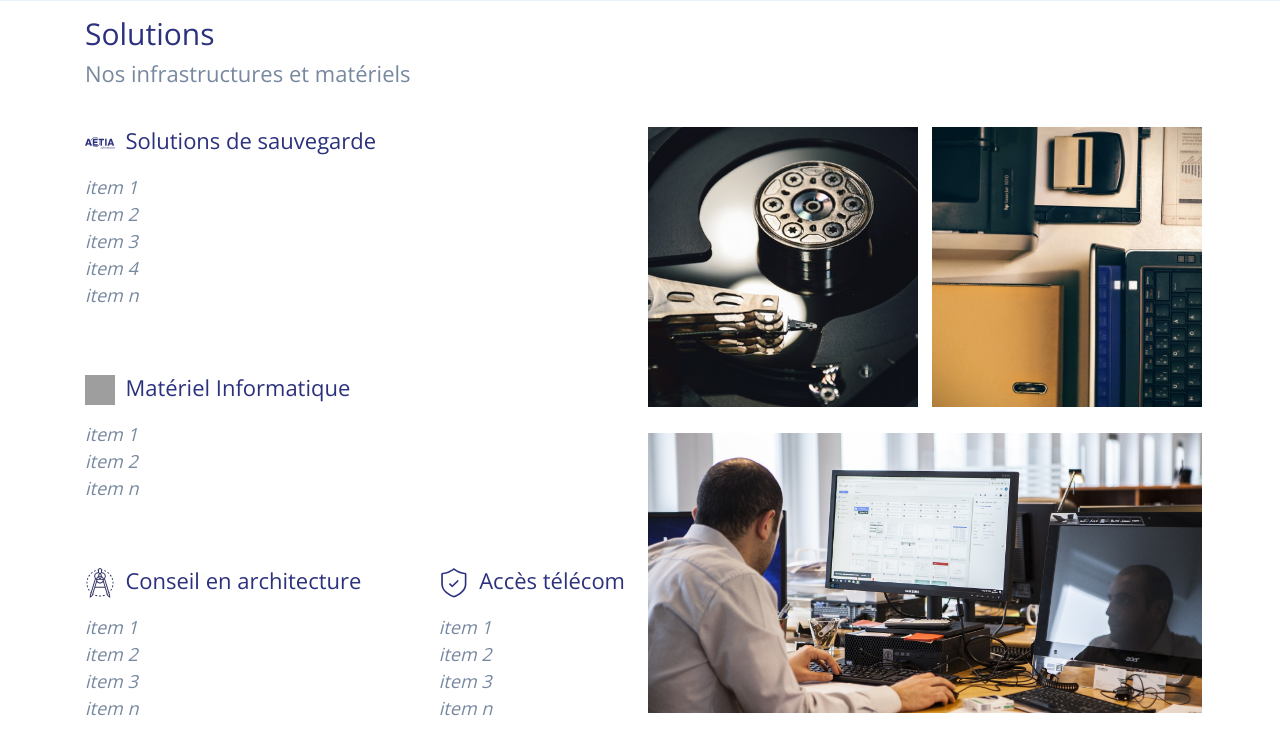
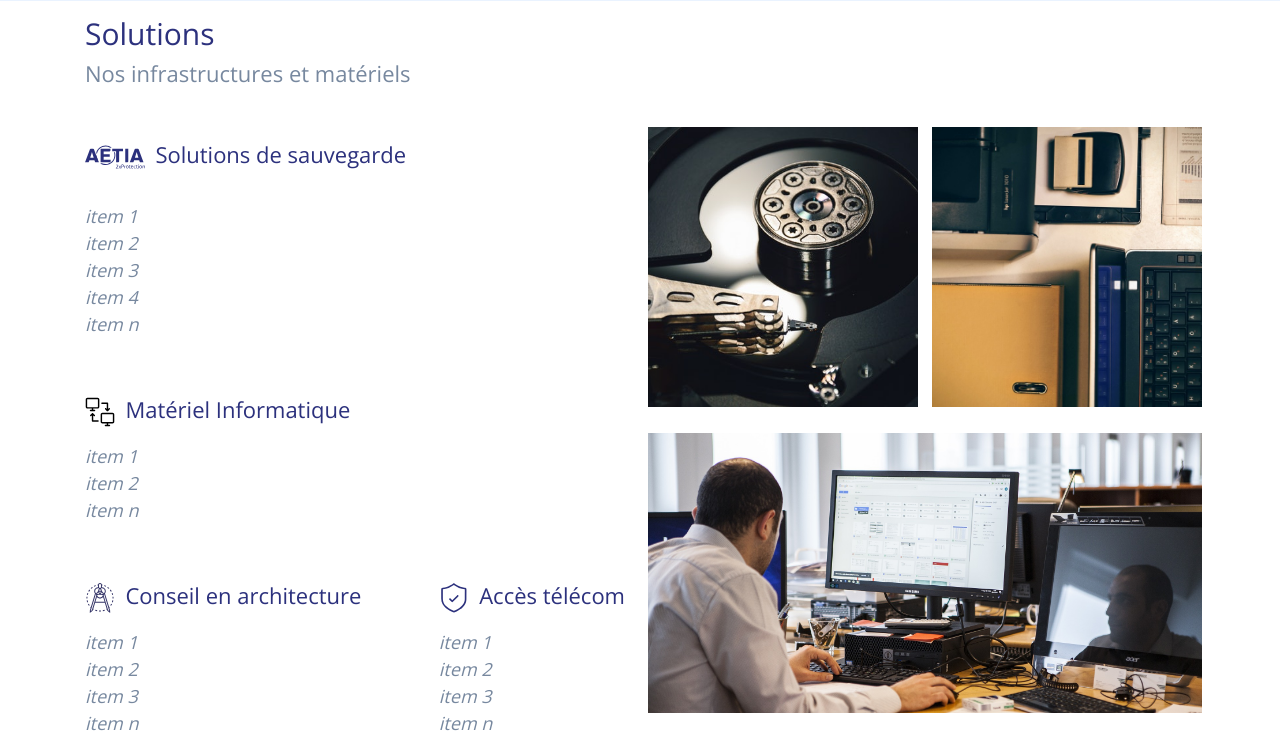
Before and after one commit to Mil00Z/aetia-info, a PHP site: page /index.php in a window 1280 px wide. Shown: the part 1170-1904 px from the top of the page. Run offline with PHP 8.4, Linux system fonts and the light colour scheme; style sheets or scripts are compiled from the project's sources; some libraries are stand-ins or nearby versions; grey boxes are pictures that could not be loaded.

Commit message:
modification picto and styles

```diff
--- a/assets/sass/homepage.scss
+++ b/assets/sass/homepage.scss
@@ -377,11 +377,15 @@
             vertical-align: middle;
             margin-right: 0.65rem;
           }
-          //necessite le décompte total des items à afficher
+          //necessite le décompte total précis des items à afficher
           &.sauvegarde-aetia{
             &::before{
+              //picto illisible plus petit
+              width:60px;
+              height:60px;
               background:url("../img/icon/AETIA2xprotection.svg") no-repeat center;
               //background:url("../img/icon/diskette-sm.svg") no-repeat center;
+              background-size:60px 60px;
             }
           }
           &.reseau{
@@ -392,8 +396,8 @@
           }
           &.materiel{
             &::before{
-              background:url("../img/icon/close..svg") no-repeat center;
-               //background:url("../img/icon/distribution_info-sm.svg") no-repeat center;
+              background:url("../img/icon/distrib-info.svg") no-repeat center;
+               //background:url("../img/icon/distribution-info-sm.svg") no-repeat center;
             }
 
           }
@@ -598,7 +602,6 @@
 //SECTION Blog
 #blog-news{
   @extend %padding-section;
-
   //si besoin de center les articles comme sur maquette
   //.blog_gallery{
   //  width:75%;
--- a/assets/sass/layout/_footer.scss
+++ b/assets/sass/layout/_footer.scss
@@ -15,6 +15,7 @@
     width: 170px;
   }
 }
+//footer block
 //footer block
 .main-footer_brand{
   @include flex-standard(row,space-between,flex-start);
@@ -78,7 +79,7 @@
 
 .brand_coord{
   position:absolute;
-  right:10px;
+  right:80px;
   bottom:15px;
   width:calc(33% - 20px);
   max-width:500px;
```
